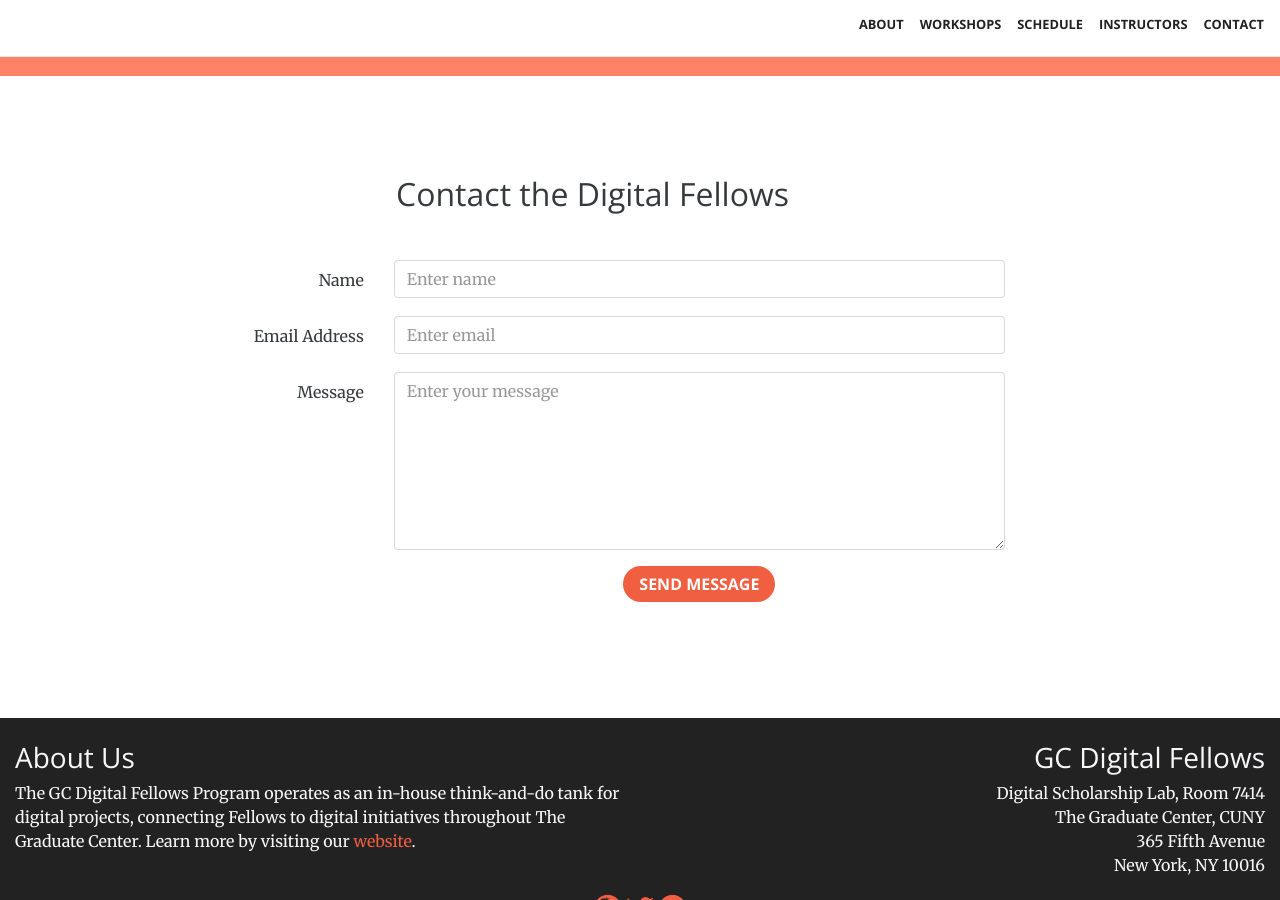
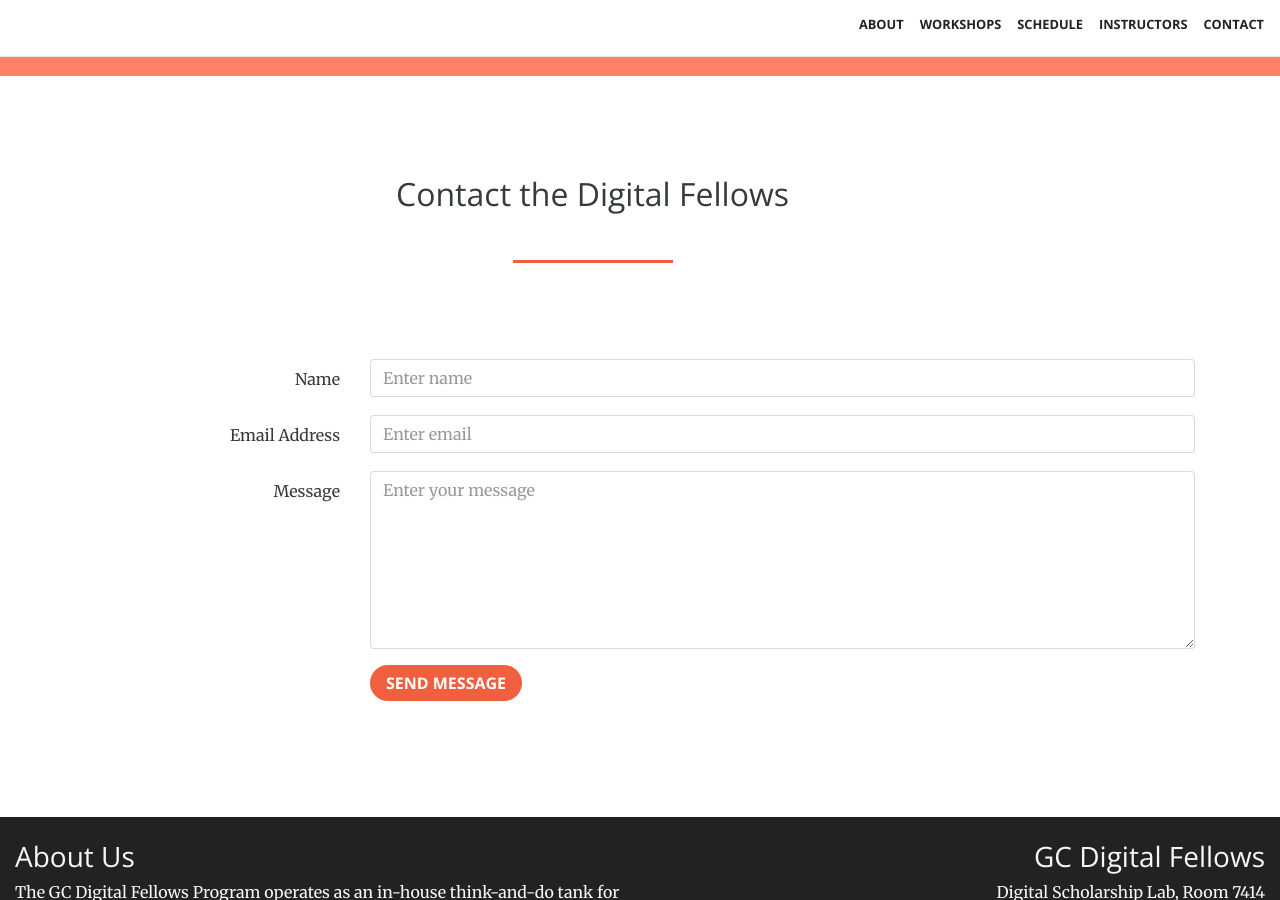
Before and after one commit to GCDigitalFellows/gcdigitalfellows.github.io, a Jekyll site: the page built from index.html, in a window 1280 px wide and 900 px high, scrolled down 4348 px. Built offline with Jekyll 4.4.1, drawn with Linux system fonts in a browser that asks for light colours.

Commit message:
clean up formatting on contact form

```diff
--- a/_includes/contact.html
+++ b/_includes/contact.html
@@ -1,10 +1,14 @@
 <section id="contact">
   <div class="container">
-    <div class="row">
-      <div class="col-md-9 offset-md-1 text-xs-center">
+    <div class="row row-heading">
+      <div class="col-md-9 offset-md-1">
         <h2 class="section-heading center-block">Contact the Digital Fellows</h2>
-        <!-- <hr class="hr&#45;primary"> -->
-        <form class="m-t-3" id="contactform" action="//formspree.io/{{site.author.email}}" method="POST">
+        <hr class="hr-primary">
+      </div>
+    </div>
+    <div class="row row-padded">
+      <div class="col-xs-12">
+        <form id="contactform" action="//formspree.io/{{site.author.email}}" method="POST">
           <div class="form-group row">
             <label for="name" class="form-control-label col-sm-3 text-xs-right">Name</label>
             <div class="col-sm-9">
```
